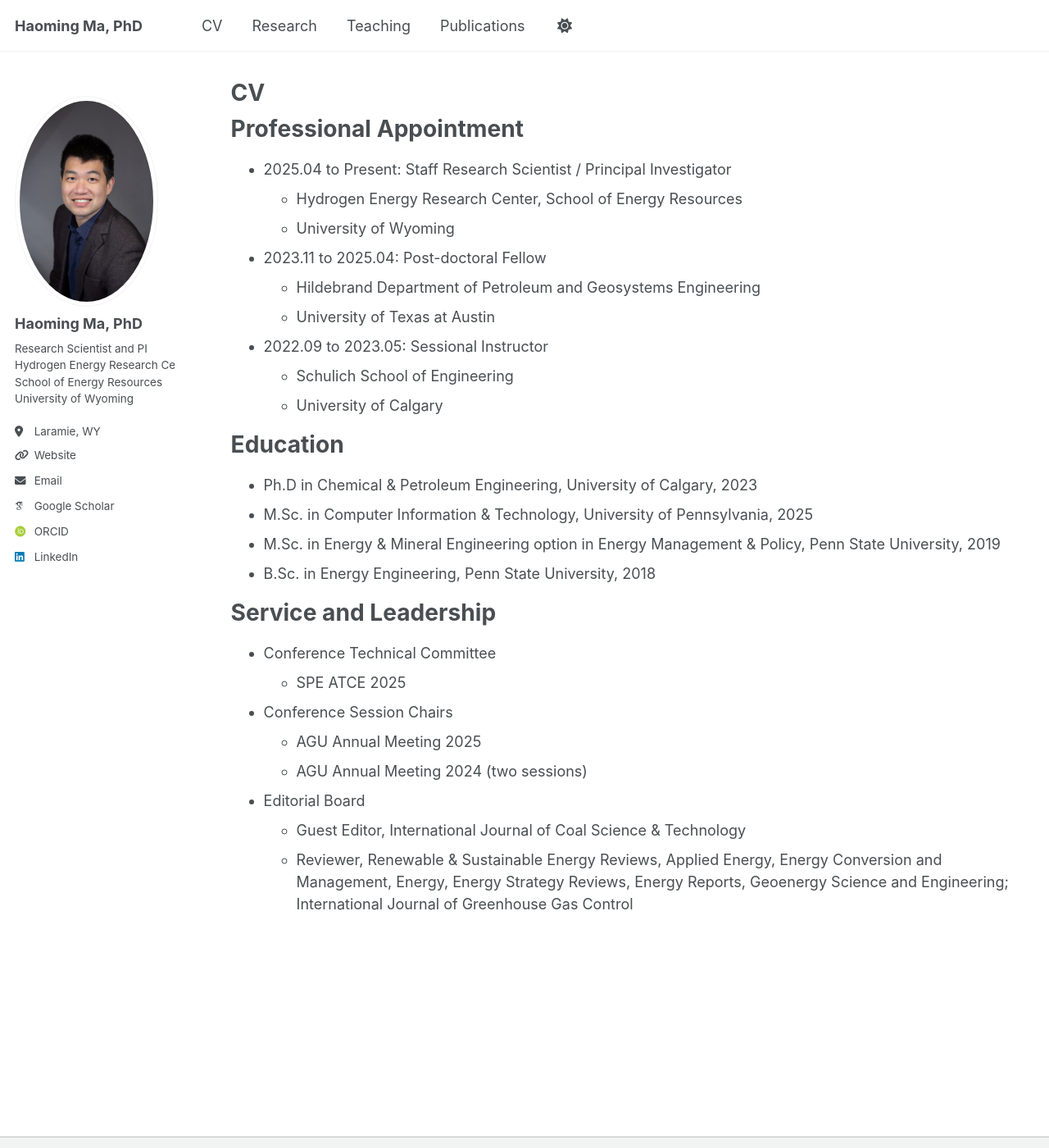
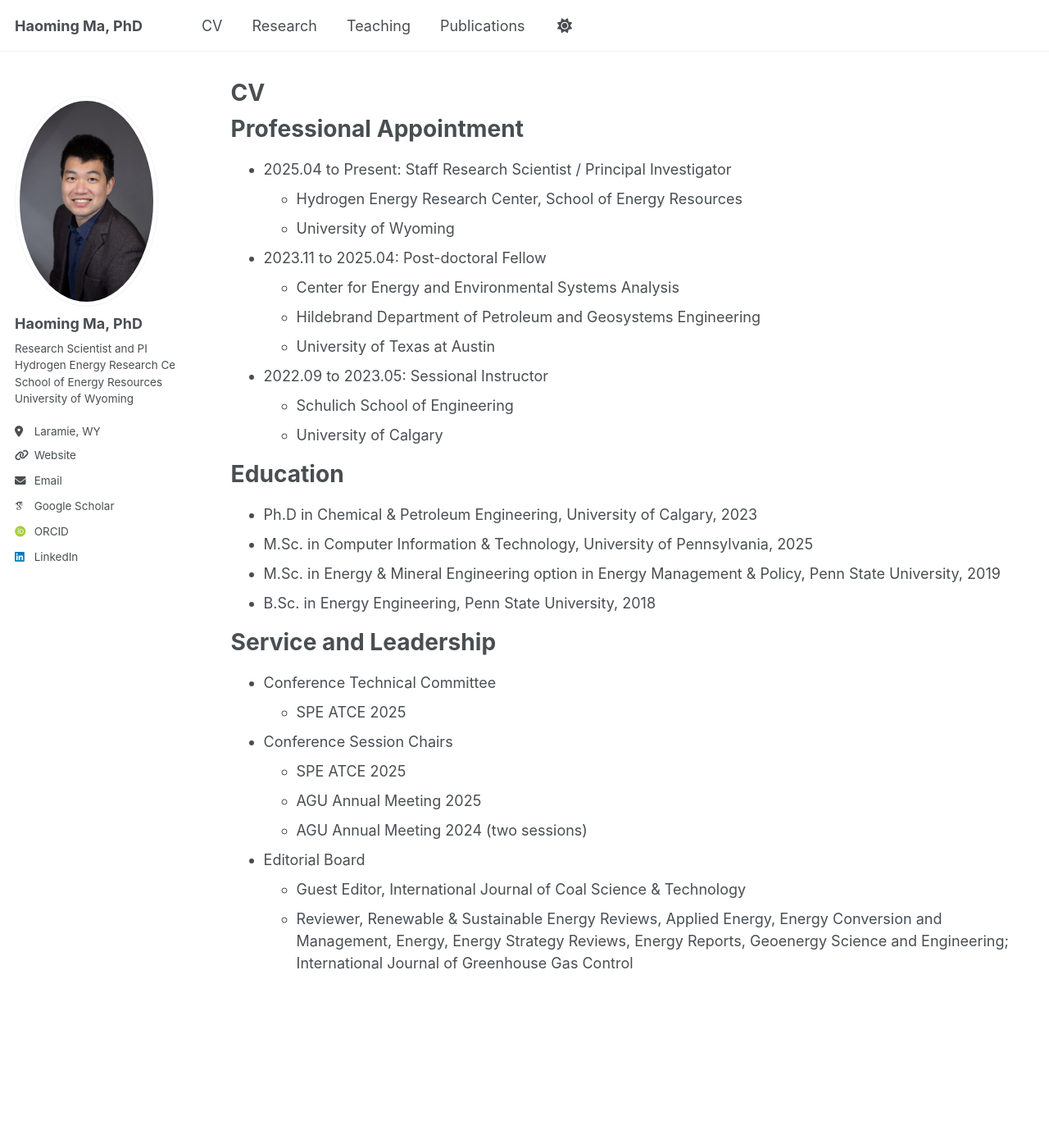
Before and after one commit to haoming-ma/haoming-ma.github.io, a Jekyll site: the page built from _pages/cv.md, in a window 1280 px wide and 1400 px high. Shown: the whole window at 82% size. Built offline with Jekyll 4.4.1, drawn with Linux system fonts in a browser that asks for light colours; some web fonts are replaced.

Commit message:
Update cv.md

```diff
--- a/_pages/cv.md
+++ b/_pages/cv.md
@@ -16,6 +16,7 @@ Professional Appointment
   * University of Wyoming
 
 * 2023.11 to 2025.04: Post-doctoral Fellow
+  * Center for Energy and Environmental Systems Analysis
   * Hildebrand Department of Petroleum and Geosystems Engineering
   * University of Texas at Austin
 
@@ -37,6 +38,7 @@ Service and Leadership
 * Conference Technical Committee
   * SPE ATCE 2025
 * Conference Session Chairs
+  * SPE ATCE 2025
   * AGU Annual Meeting 2025
   * AGU Annual Meeting 2024 (two sessions)
 * Editorial Board
```
